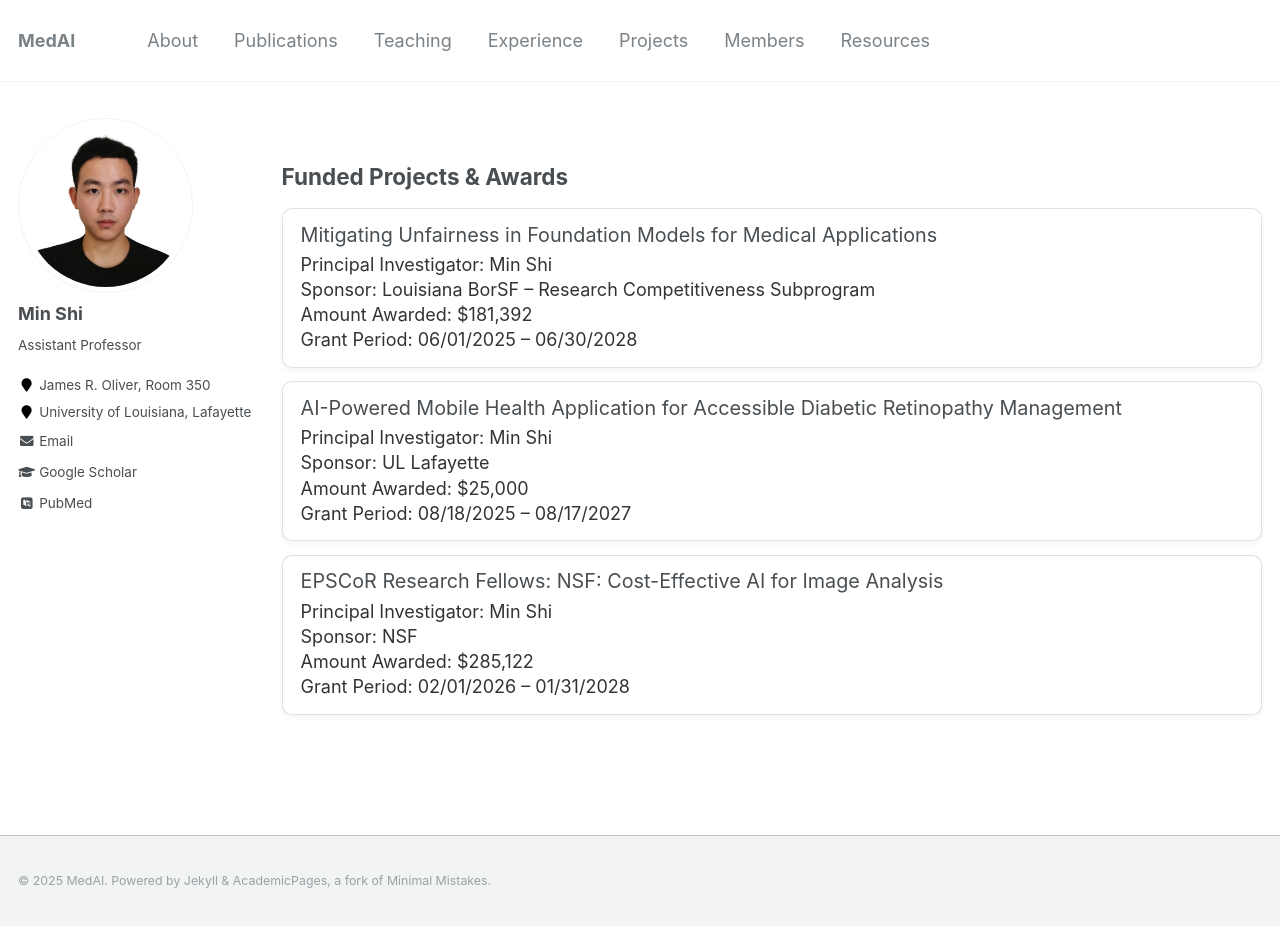
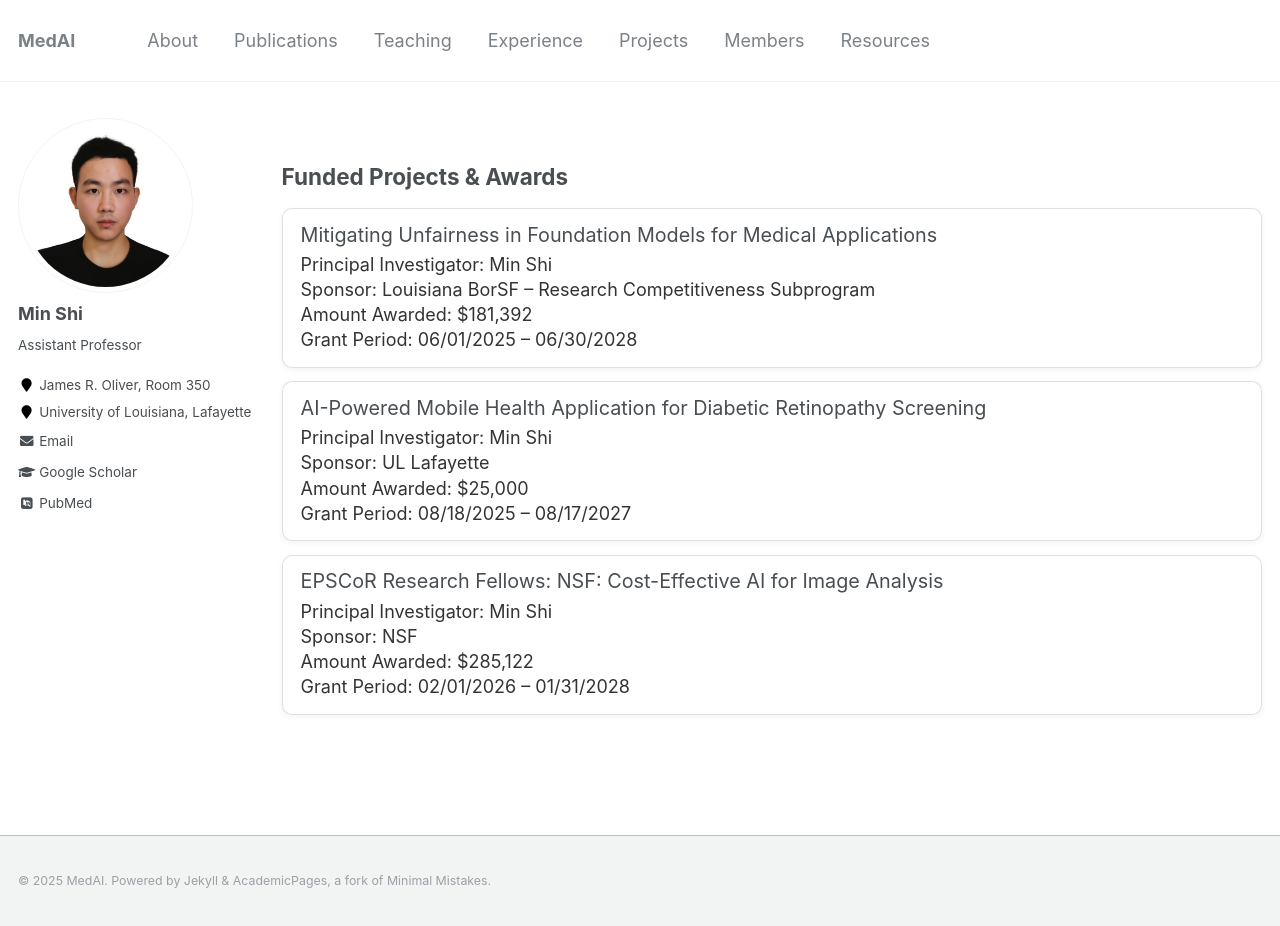
Before and after one commit to shiminxst/shiminxst.github.io, a Jekyll site: the page built from _pages/awards.md, in a window 1280 px wide and 926 px high. Built offline with Jekyll 4.4.1, drawn with Linux system fonts in a browser that asks for light colours; some web fonts are replaced.

Commit message:
Update awards.md

```diff
--- a/_pages/awards.md
+++ b/_pages/awards.md
@@ -71,7 +71,7 @@ author_profile: true
 
   <li>
     <div class="award-card">
-      <p class="award-title">AI-Powered Mobile Health Application for Accessible Diabetic Retinopathy Management</p>
+      <p class="award-title">AI-Powered Mobile Health Application for Diabetic Retinopathy Screening</p>
       <p class="award-meta">Principal Investigator: Min Shi</p>
       <p class="award-meta award-sponsor">Sponsor: UL Lafayette</p>
       <p class="award-meta">Amount Awarded: $25,000</p>
```
